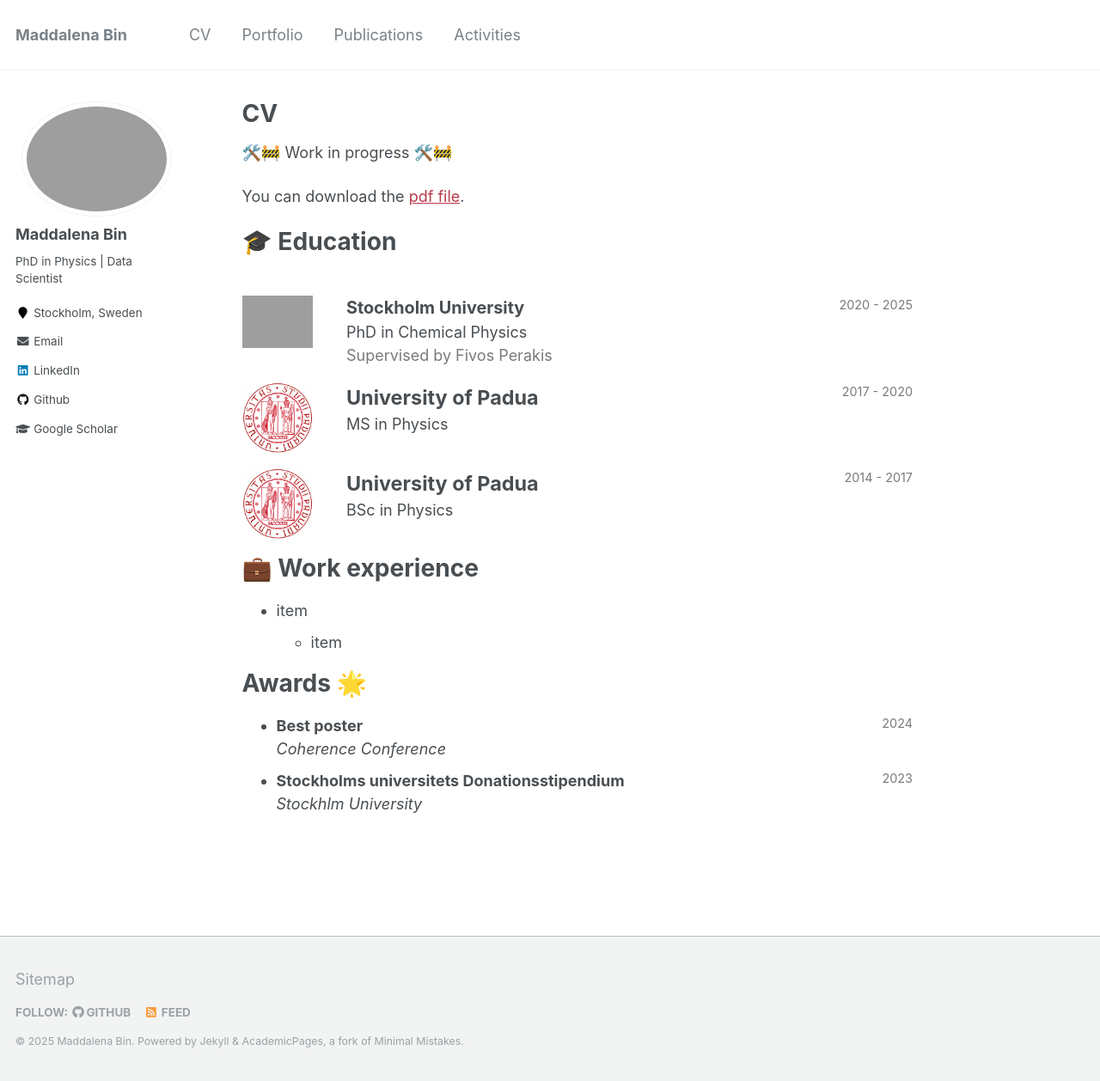
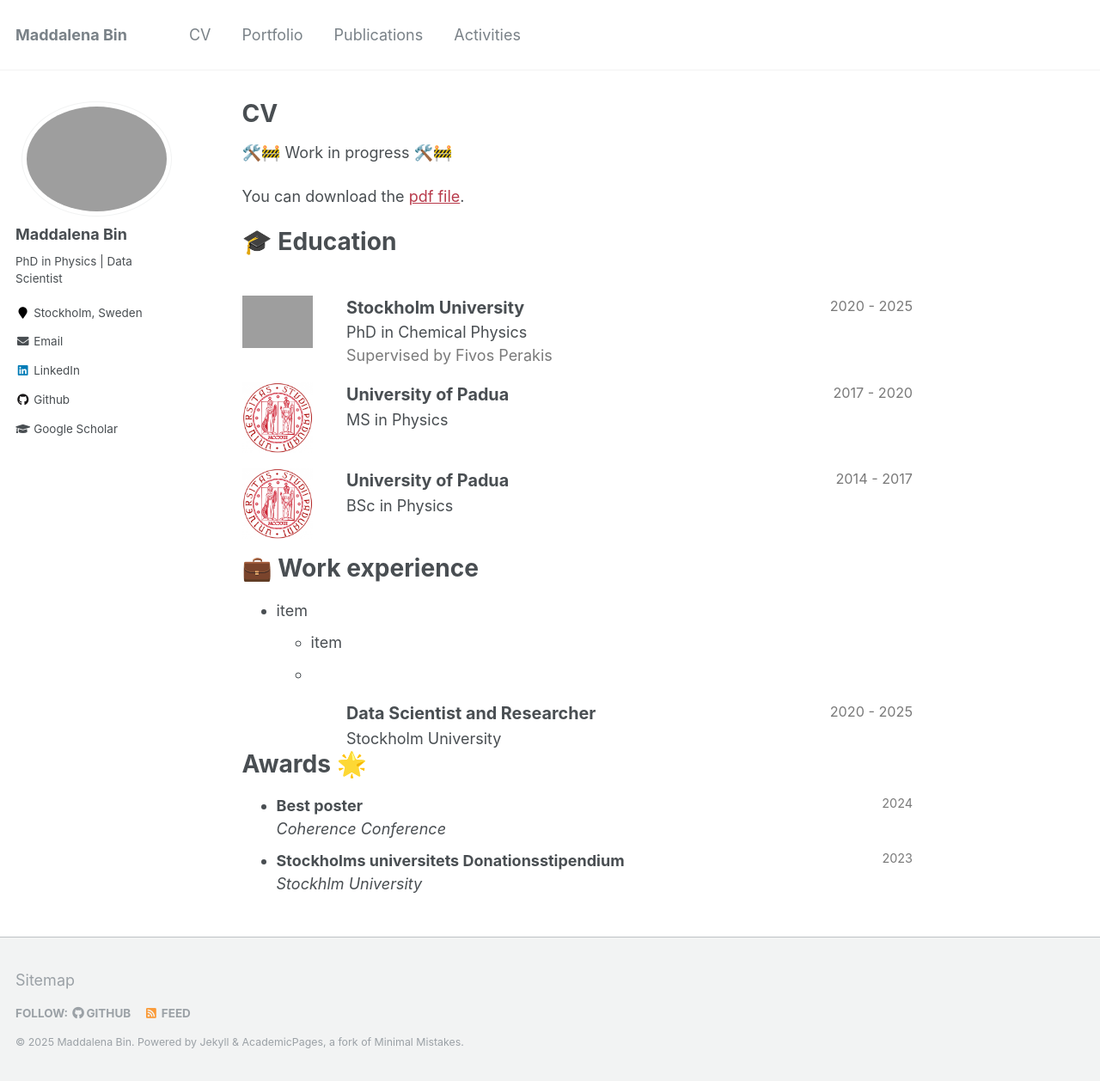
Before and after one commit to maddalenabin/maddalenabin.github.io, a Jekyll site: the page built from _pages/cv.md, in a window 1280 px wide and 1258 px high. Shown: the whole window at 86% size. Built offline with Jekyll 4.4.1, drawn with Linux system fonts in a browser that asks for light colours.

Commit message:
Update cv.md

```diff
--- a/_pages/cv.md
+++ b/_pages/cv.md
@@ -30,7 +30,7 @@ You can download the [pdf file](https://maddalenabin.github.io/files/cv.pdf).
   <div style="flex:4;">
     <p style="margin:0px">
       <b style="font-size: 110%;">Stockholm University</b>
-      <span style="float:right; font-size:80%; color:#7a7a7a;">2020 - 2025 </span>
+      <span style="float:right; font-size:90%; color:#7a7a7a;">2020 - 2025 </span>
     </p>
     PhD in Chemical Physics
     <div style="color:#7a7a7a">
@@ -49,8 +49,8 @@ You can download the [pdf file](https://maddalenabin.github.io/files/cv.pdf).
 
   <div style="flex:4;">
     <p style="margin:0px">
-      <b style="font-size: 130%;">University of Padua</b>
-      <span style="float:right; font-size:80%; color:#7a7a7a;">2017 - 2020</span>
+      <b style="font-size: 110%;">University of Padua</b>
+      <span style="float:right; font-size:90%; color:#7a7a7a;">2017 - 2020</span>
     </p>
     MS in Physics
     <!-- <div style="color:#7a7a7a">
@@ -69,8 +69,8 @@ You can download the [pdf file](https://maddalenabin.github.io/files/cv.pdf).
 
   <div style="flex:4;">
     <p style="margin:0px">
-      <b style="font-size: 130%;">University of Padua</b>
-      <span style="float:right; font-size:80%; color:#7a7a7a;">2014 - 2017</span>
+      <b style="font-size: 110%;">University of Padua</b>
+      <span style="float:right; font-size:90%; color:#7a7a7a;">2014 - 2017</span>
     </p>
     BSc in Physics
     <!-- <div style="color:#7a7a7a">
@@ -89,6 +89,24 @@ You can download the [pdf file](https://maddalenabin.github.io/files/cv.pdf).
 ======
 * item
   * item
+  *
+
+<div style="display:flex;">
+
+  <div style="flex:0.5; padding-right:5%">
+  </div>
+
+  <div style="flex:4;">
+    <p style="margin:0px">
+      <b style="font-size: 110%;">Data Scientist and Researcher</b>
+      <span style="float:right; font-size:90%; color:#7a7a7a;">2020 - 2025</span>
+    </p>
+    Stockholm University
+    <!-- <div style="color:#7a7a7a">
+      Advised by
+    </div> -->
+  </div>
+</div>
 
 Awards 🌟
 ======
```
